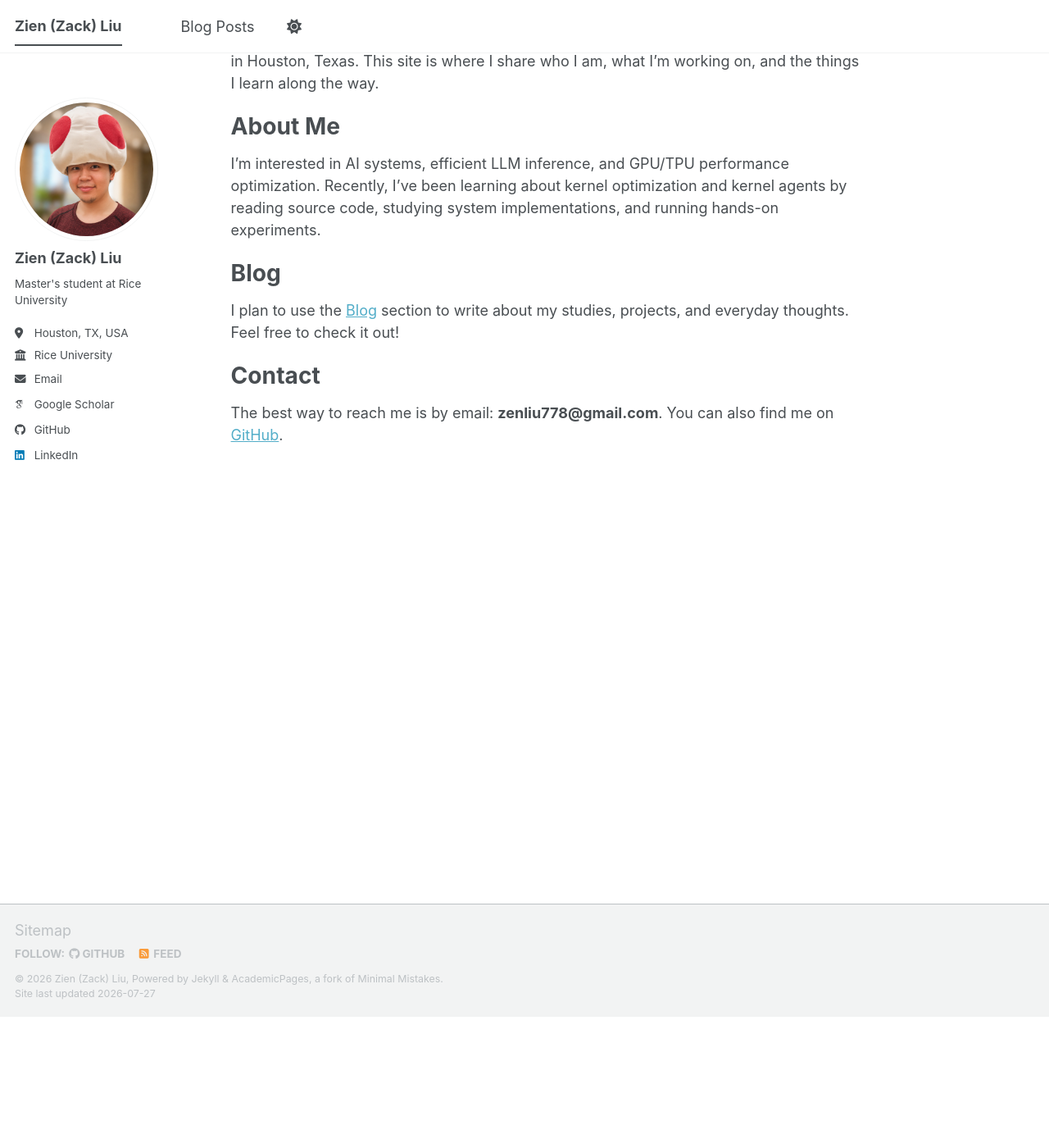
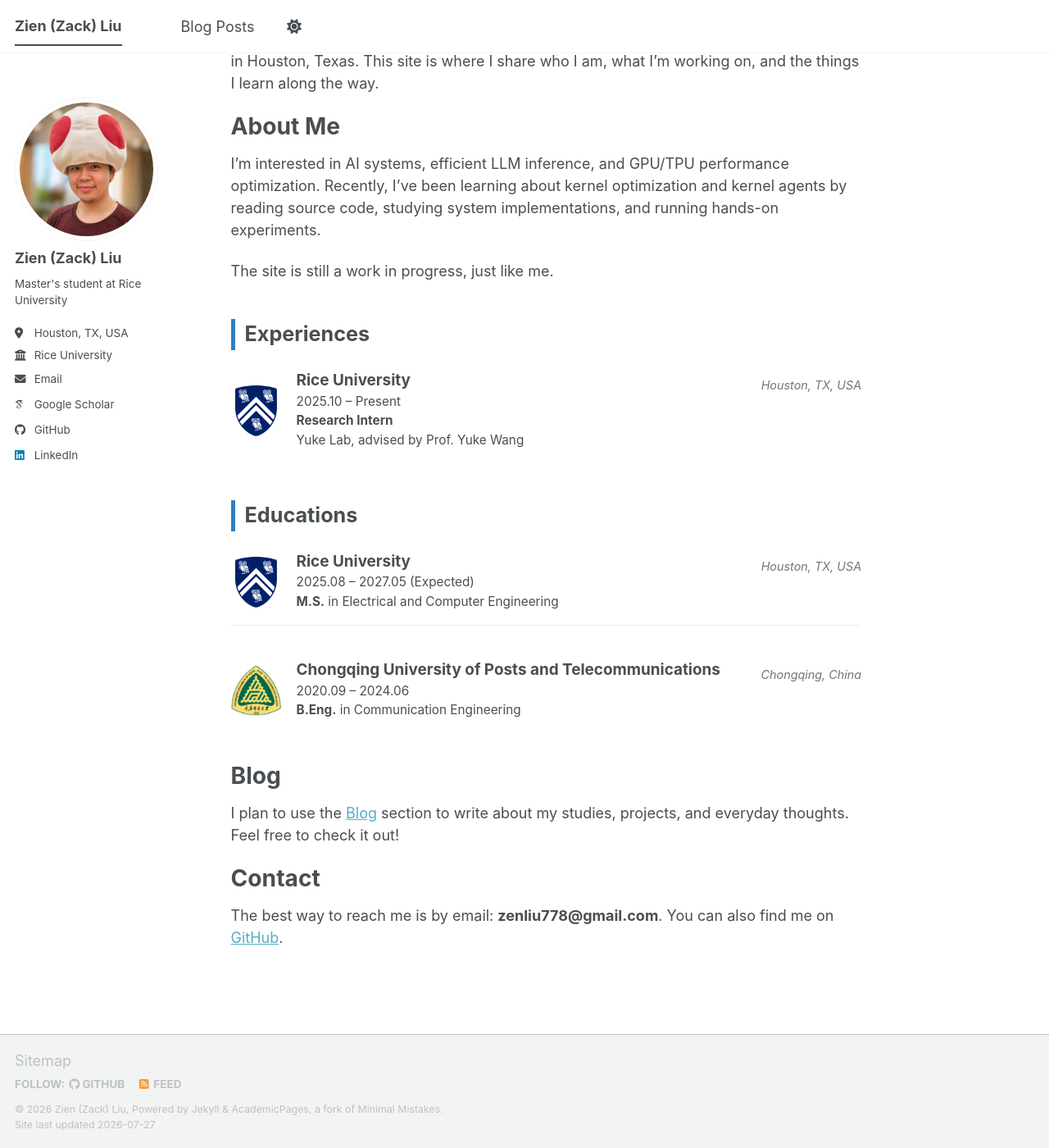
Before and after one commit to Liuzin521/Liuzin521.github.io, a Jekyll site: the page built from _pages/about.md, in a window 1280 px wide and 1400 px high, scrolled down 160 px. Shown: the whole window at 82% size. Built offline with Jekyll 4.4.1, drawn with Linux system fonts in a browser that asks for light colours; some web fonts are replaced; a script bundle is joined from its source files by our own code; library files that are not in the unit come from our copies.

Commit message:
Add Experiences and Educations sections to about page with school logos
Co-Authored-By: Claude Fable 5 <noreply@anthropic.com>

```diff
--- a/_pages/about.md
+++ b/_pages/about.md
@@ -15,6 +15,57 @@ About Me
 ======
 I’m interested in AI systems, efficient LLM inference, and GPU/TPU performance optimization. Recently, I’ve been learning about kernel optimization and kernel agents by reading source code, studying system implementations, and running hands-on experiments.
 
+The site is still a work in progress, just like me.
+
+<style>
+.cv-section { margin-top: 2.5em; }
+.cv-section-title { font-size: 1.4em; font-weight: 700; border-left: 5px solid #2f7fc1; padding-left: 12px; margin-bottom: 0.4em; }
+.cv-item { display: flex; align-items: center; gap: 18px; padding: 16px 0; border-bottom: 1px solid #eee; }
+.cv-item:last-child { border-bottom: none; }
+.cv-item img { width: 62px; height: 62px; object-fit: contain; flex-shrink: 0; }
+.cv-body { flex: 1; min-width: 0; }
+.cv-body h3 { margin: 0 0 2px; font-size: 1.05em; }
+.cv-body p { margin: 0; font-size: 0.85em; color: #494e52; line-height: 1.55; }
+.cv-loc { font-style: italic; color: #6f777d; font-size: 0.8em; white-space: nowrap; align-self: flex-start; margin-top: 6px; }
+@media (max-width: 500px) { .cv-loc { display: none; } }
+</style>
+
+<div class="cv-section">
+  <div class="cv-section-title">Experiences</div>
+  <div class="cv-item">
+    <img src="/images/logos/rice.png" alt="Rice University">
+    <div class="cv-body">
+      <h3>Rice University</h3>
+      <p>2025.10 – Present</p>
+      <p><strong>Research Intern</strong></p>
+      <p>Yuke Lab, advised by Prof. Yuke Wang</p>
+    </div>
+    <span class="cv-loc">Houston, TX, USA</span>
+  </div>
+</div>
+
+<div class="cv-section">
+  <div class="cv-section-title">Educations</div>
+  <div class="cv-item">
+    <img src="/images/logos/rice.png" alt="Rice University">
+    <div class="cv-body">
+      <h3>Rice University</h3>
+      <p>2025.08 – 2027.05 (Expected)</p>
+      <p><strong>M.S.</strong> in Electrical and Computer Engineering</p>
+    </div>
+    <span class="cv-loc">Houston, TX, USA</span>
+  </div>
+  <div class="cv-item">
+    <img src="/images/logos/cqupt.png" alt="Chongqing University of Posts and Telecommunications">
+    <div class="cv-body">
+      <h3>Chongqing University of Posts and Telecommunications</h3>
+      <p>2020.09 – 2024.06</p>
+      <p><strong>B.Eng.</strong> in Communication Engineering</p>
+    </div>
+    <span class="cv-loc">Chongqing, China</span>
+  </div>
+</div>
+
 Blog
 ======
 I plan to use the [Blog](/year-archive/) section to write about my studies, projects, and everyday thoughts. Feel free to check it out!
```
Also changed, not shown: images/logos/cqupt.png (added), images/logos/rice.png (added).
